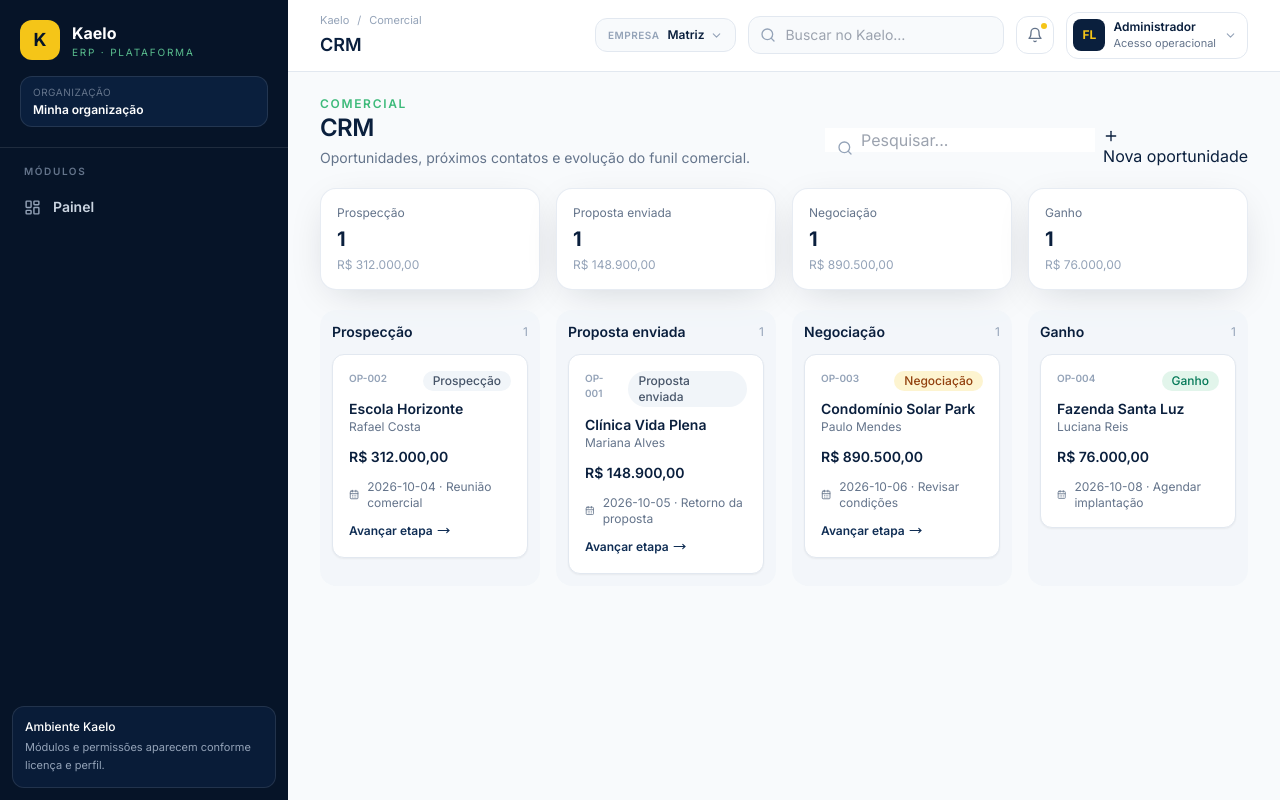
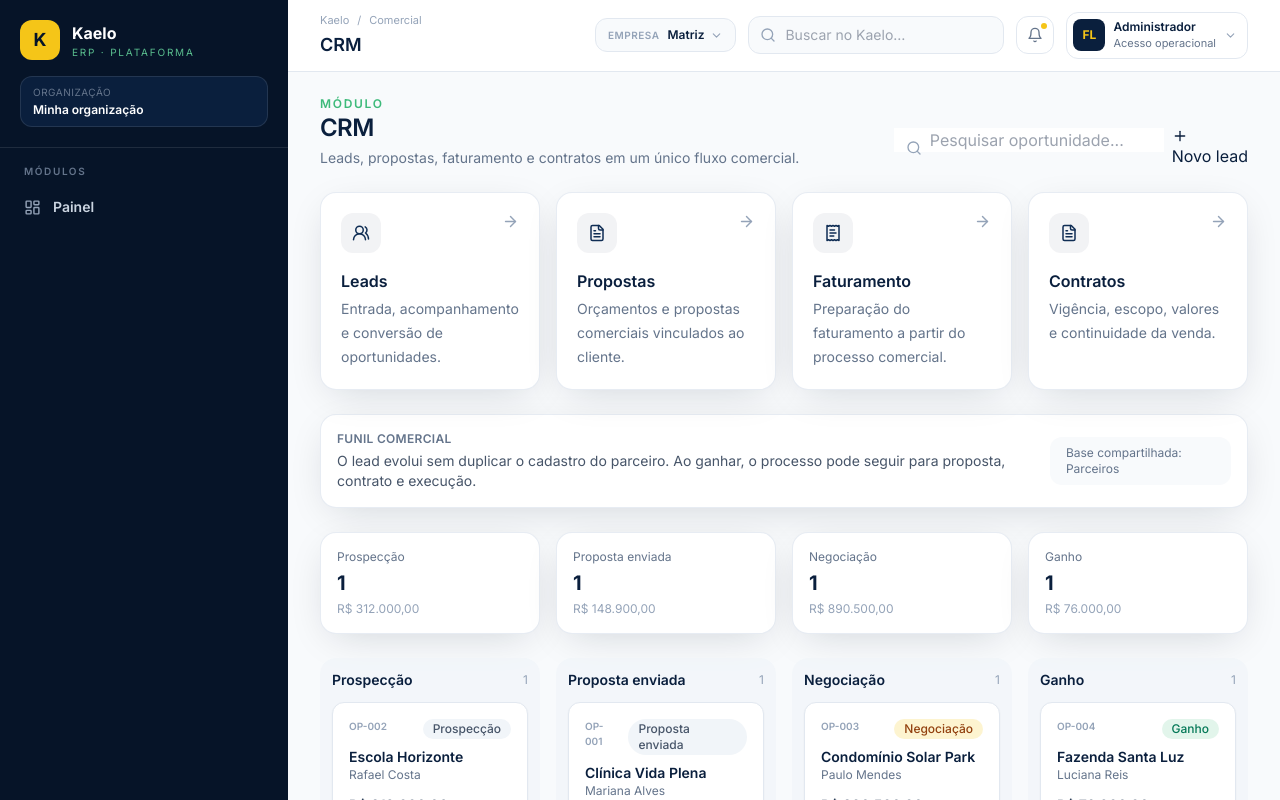
Before and after one commit to consultorfernandolima-cmyk/kaelo, a React (Vite) app: page /crm in a window 1280 px wide. Shown: the top 800 px of the page. Built offline with nearby package versions, Linux system fonts and the light colour scheme.

Commit message:
feat: organizar CRM por fluxo comercial

```diff
--- a/src/modules/crm/CRMPage.jsx
+++ b/src/modules/crm/CRMPage.jsx
@@ -1,5 +1,6 @@
 import { useMemo, useState } from 'react'
-import { Plus, Search, Phone, CalendarDays, MoveRight } from 'lucide-react'
+import { Link } from 'react-router-dom'
+import { ArrowRight, CalendarDays, FileText, Plus, ReceiptText, Search, UsersRound, MoveRight } from 'lucide-react'
 import { formatCurrency, StatusBadge } from '../../components/ui.jsx'
 
 const initial = [
@@ -9,16 +10,24 @@ const initial = [
   { id: 'OP-004', cliente: 'Fazenda Santa Luz', contato: 'Luciana Reis', valor: 76000, etapa: 'Ganho', proximo: '2026-10-08', atividade: 'Agendar implantação' },
 ]
 const stages = ['Prospecção','Proposta enviada','Negociação','Ganho']
+const blocks = [
+ { to:'/crm', title:'Leads', text:'Entrada, acompanhamento e conversão de oportunidades.', icon:UsersRound },
+ { to:'/propostas', title:'Propostas', text:'Orçamentos e propostas comerciais vinculados ao cliente.', icon:FileText },
+ { to:'/comercial/faturamento', title:'Faturamento', text:'Preparação do faturamento a partir do processo comercial.', icon:ReceiptText },
+ { to:'/contratos', title:'Contratos', text:'Vigência, escopo, valores e continuidade da venda.', icon:FileText },
+]
 
 export default function CRMPage() {
  const [items,setItems]=useState(initial),[q,setQ]=useState(''),[modal,setModal]=useState(false)
  const rows=useMemo(()=>items.filter(i=>Object.values(i).some(v=>String(v).toLowerCase().includes(q.toLowerCase()))),[items,q])
  function save(e){e.preventDefault();const v=Object.fromEntries(new FormData(e.currentTarget));setItems(x=>[...x,{id:`OP-${String(x.length+1).padStart(3,'0')}`,...v,valor:Number(v.valor||0)}]);setModal(false)}
  function advance(id){setItems(x=>x.map(i=>{if(i.id!==id)return i;const n=stages.indexOf(i.etapa);return {...i,etapa:stages[Math.min(n+1,stages.length-1)]}}))}
- return <section className="space-y-5">
-  <header className="flex flex-col gap-3 md:flex-row md:items-end md:justify-between"><div><p className="text-xs font-semibold uppercase tracking-[0.14em] text-solar-green">Comercial</p><h2 className="page-title">CRM</h2><p className="page-subtitle">Oportunidades, próximos contatos e evolução do funil comercial.</p></div><div className="flex gap-2"><div className="relative"><Search size={16} className="absolute left-3 top-1/2 -translate-y-1/2 text-slate-400"/><input className="input pl-9" placeholder="Pesquisar..." value={q} onChange={e=>setQ(e.target.value)}/></div><button className="btn-primary" onClick={()=>setModal(true)}><Plus size={16}/> Nova oportunidade</button></div></header>
+ return <section className="space-y-6">
+  <header className="flex flex-col gap-3 md:flex-row md:items-end md:justify-between"><div><p className="text-xs font-semibold uppercase tracking-[0.14em] text-solar-green">Módulo</p><h2 className="page-title">CRM</h2><p className="page-subtitle">Leads, propostas, faturamento e contratos em um único fluxo comercial.</p></div><div className="flex gap-2"><div className="relative"><Search size={16} className="absolute left-3 top-1/2 -translate-y-1/2 text-slate-400"/><input className="input pl-9" placeholder="Pesquisar oportunidade..." value={q} onChange={e=>setQ(e.target.value)}/></div><button className="btn-primary" onClick={()=>setModal(true)}><Plus size={16}/> Novo lead</button></div></header>
+  <div className="grid gap-4 md:grid-cols-2 xl:grid-cols-4">{blocks.map(({to,title,text,icon:Icon})=><Link key={title} to={to} className="surface-card group p-5 transition hover:-translate-y-0.5 hover:shadow-md"><div className="flex items-start justify-between"><div className="flex h-10 w-10 items-center justify-center rounded-xl bg-navy-900/5 text-navy-800"><Icon size={18}/></div><ArrowRight size={17} className="text-slate-400 group-hover:translate-x-0.5"/></div><h3 className="mt-4 font-semibold text-navy-900">{title}</h3><p className="mt-1 text-sm leading-6 text-slate-500">{text}</p></Link>)}</div>
+  <div className="surface-card p-4"><div className="flex flex-col gap-3 md:flex-row md:items-center md:justify-between"><div><p className="text-xs font-semibold uppercase tracking-wide text-slate-500">Funil comercial</p><p className="mt-1 text-sm text-slate-600">O lead evolui sem duplicar o cadastro do parceiro. Ao ganhar, o processo pode seguir para proposta, contrato e execução.</p></div><div className="rounded-xl bg-slate-50 px-4 py-2 text-xs text-slate-500">Base compartilhada: Parceiros</div></div></div>
   <div className="grid gap-4 md:grid-cols-4">{stages.map(s=><div key={s} className="surface-card p-4"><p className="text-xs text-slate-500">{s}</p><p className="mt-1 text-xl font-bold text-navy-900">{rows.filter(i=>i.etapa===s).length}</p><p className="mt-1 text-xs text-slate-400">{formatCurrency(rows.filter(i=>i.etapa===s).reduce((a,i)=>a+i.valor,0))}</p></div>)}</div>
   <div className="grid gap-4 xl:grid-cols-4">{stages.map(stage=><div key={stage} className="rounded-2xl bg-slate-100/70 p-3 min-h-52"><div className="mb-3 flex items-center justify-between"><span className="text-sm font-semibold text-navy-900">{stage}</span><span className="text-xs text-slate-400">{rows.filter(i=>i.etapa===stage).length}</span></div><div className="space-y-3">{rows.filter(i=>i.etapa===stage).map(i=><article key={i.id} className="rounded-xl border border-slate-200 bg-white p-4 shadow-sm"><div className="flex justify-between gap-2"><span className="text-[10px] font-semibold text-slate-400">{i.id}</span><StatusBadge tone={stage==='Ganho'?'green':stage==='Negociação'?'yellow':'slate'}>{stage}</StatusBadge></div><h3 className="mt-2 text-sm font-semibold text-navy-900">{i.cliente}</h3><p className="text-xs text-slate-500">{i.contato}</p><p className="mt-3 text-sm font-semibold text-navy-900">{formatCurrency(i.valor)}</p><div className="mt-3 flex items-center gap-2 text-xs text-slate-500"><CalendarDays size={13}/>{i.proximo} · {i.atividade}</div>{stage!=='Ganho'&&<button onClick={()=>advance(i.id)} className="mt-3 inline-flex items-center gap-1 text-xs font-semibold text-navy-800 hover:underline">Avançar etapa <MoveRight size={13}/></button>}</article>)}</div></div>)}</div>
-  {modal&&<div className="fixed inset-0 z-50 flex items-center justify-center bg-slate-950/40 p-4"><form onSubmit={save} className="w-full max-w-xl rounded-2xl bg-white p-6 shadow-xl"><h3 className="text-lg font-semibold text-navy-900">Nova oportunidade</h3><div className="mt-5 grid gap-4 md:grid-cols-2"><label className="field md:col-span-2"><span>Cliente</span><input name="cliente" className="input" required/></label><label className="field"><span>Contato</span><input name="contato" className="input" required/></label><label className="field"><span>Valor estimado</span><input name="valor" type="number" className="input" required/></label><label className="field"><span>Etapa</span><select name="etapa" className="input">{stages.map(s=><option key={s}>{s}</option>)}</select></label><label className="field"><span>Próximo contato</span><input name="proximo" type="date" className="input" required/></label><label className="field md:col-span-2"><span>Atividade</span><input name="atividade" className="input" required/></label></div><div className="mt-6 flex justify-end gap-2"><button type="button" className="btn-secondary" onClick={()=>setModal(false)}>Cancelar</button><button className="btn-primary">Salvar localmente</button></div></form></div>}
+  {modal&&<div className="fixed inset-0 z-50 flex items-center justify-center bg-slate-950/40 p-4"><form onSubmit={save} className="w-full max-w-xl rounded-2xl bg-white p-6 shadow-xl"><h3 className="text-lg font-semibold text-navy-900">Novo lead</h3><div className="mt-5 grid gap-4 md:grid-cols-2"><label className="field md:col-span-2"><span>Cliente / empresa</span><input name="cliente" className="input" required/></label><label className="field"><span>Contato</span><input name="contato" className="input" required/></label><label className="field"><span>Valor estimado</span><input name="valor" type="number" className="input" required/></label><label className="field"><span>Etapa</span><select name="etapa" className="input">{stages.map(s=><option key={s}>{s}</option>)}</select></label><label className="field"><span>Próximo contato</span><input name="proximo" type="date" className="input" required/></label><label className="field md:col-span-2"><span>Atividade</span><input name="atividade" className="input" required/></label></div><div className="mt-6 flex justify-end gap-2"><button type="button" className="btn-secondary" onClick={()=>setModal(false)}>Cancelar</button><button className="btn-primary">Salvar localmente</button></div></form></div>}
  </section>
 }
```
